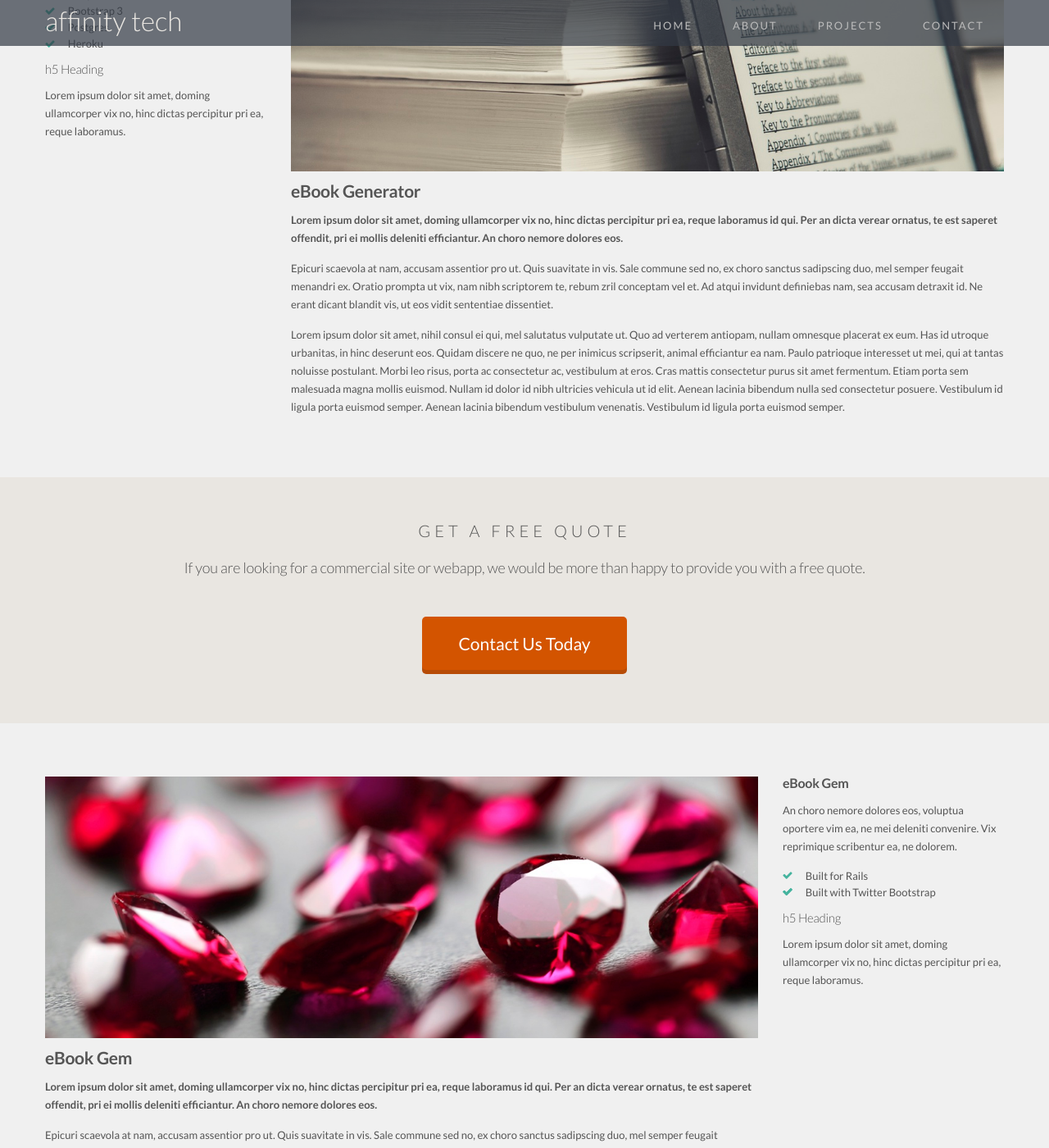
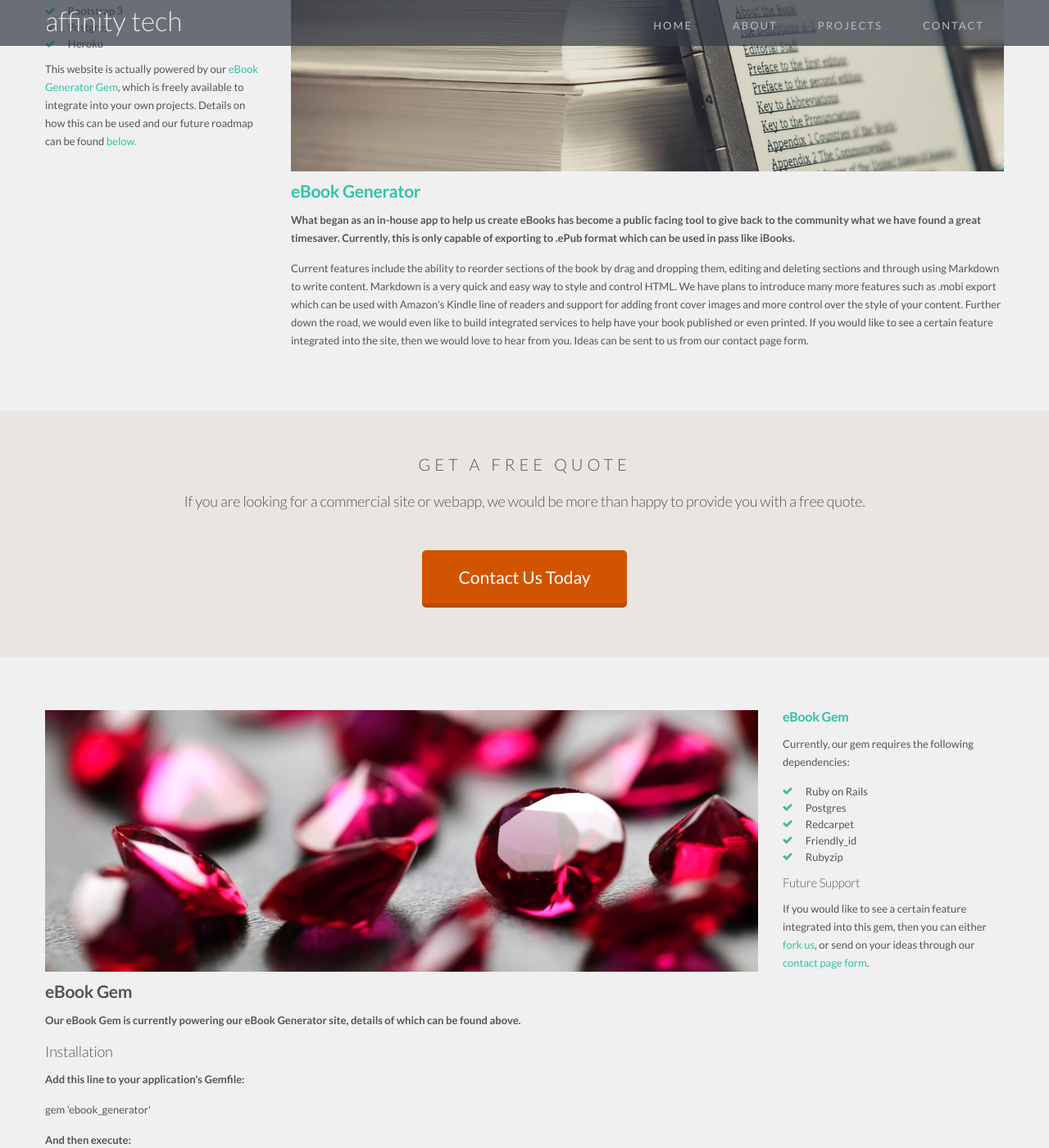
Before and after one commit to affinity-digital-ltd/affinity-tech.github.io, a Jekyll site: the page built from index.html, in a window 1280 px wide and 1400 px high, scrolled down 1239 px. Shown: the whole window at 82% size. Built offline with Jekyll 4.4.1, drawn with Linux system fonts in a browser that asks for light colours; Markdown is read by kramdown in place of the engine named in the settings; some of the changed text lies outside the part shown.

Commit message:
updated all most site content

```diff
--- a/index.html
+++ b/index.html
@@ -1,7 +1,7 @@
 ---
 layout: default
-description: hi
-keywords: ji
+description: affinity tech provides its services for free to individuals and NPOs whose purpose is to provide for others.
+keywords: ebook, affinity, tech, affinity tech, websites, webdesign, rails, ruby, community, free
 title: We feel that giving to the community is important.  Which is why we offer our services for free to not-for-profit organisations.
 ---
 <div class="black-header">
@@ -59,14 +59,14 @@ title: We feel that giving to the community is important.  Which is why we offer
 		    <div class="animated bounceInRight"><i class="fa fa-comments-o colour big"></i></div>
 		    <h2>Our Process</h2>
   			<p>
-  				If you have a project which you believe affinity tech could help with, then please get in contact with your proposal.
+  				If you have a project which you believe affinity tech could help with, then please get in contact with us.
   			</p>
-				<h5>Add Icons To Your List</h5>
+				<h5>Please provide us with the following information:</h5>
 				<ul class="fa-ul">
-					<li><i class="fa-li fa fa-desktop colour"></i> Powerful front-end framework</li>
-					<li><i class="fa-li fa fa-laptop colour"></i> Built with Twitter Bootstrap</li>
-					<li><i class="fa-li fa fa-tablet colour"></i> CSS3 Animations</li>
-					<li><i class="fa-li fa fa-mobile-phone colour"></i> One font, 249 icons</li>
+					<li><i class="fa-li fa fa-check colour"></i> What product/service you wish to provide </li>
+					<li><i class="fa-li fa fa-check colour"></i> How others can benefit </li>
+					<li><i class="fa-li fa fa-check colour"></i> How you would like us to support you </li>
+					<li><i class="fa-li fa fa-check colour"></i> We aim to respond within 24 hours </li>
 				</ul>
 
 				<div class="pad25"></div>
@@ -114,7 +114,7 @@ title: We feel that giving to the community is important.  Which is why we offer
           <li><i class="fa-li fa fa-check colour"></i> Postgres</li>
           <li><i class="fa-li fa fa-check colour"></i> Heroku</li>
         </ul>
-        <h5>h5 Heading</h5><p>Lorem ipsum dolor sit amet, doming ullamcorper vix no, hinc dictas percipitur pri ea, reque laboramus.</p>
+      <p>This website is actually powered by our <a href="#ebook-gem">eBook Generator Gem</a>, which is freely available to integrate into your own projects.  Details on how this can be used and our future roadmap can be found <a href="#ebook-gem-roadmap">below.</a></p>
 
         <div class="pad30"></div>
         <div class="col_full">
@@ -127,23 +127,17 @@ title: We feel that giving to the community is important.  Which is why we offer
           <!-- sidebar -->
 
   			<div class="myslider">
-         <img src="img/ebook.jpeg" alt="eBook Generator Image" >
+         <a href="http://ebook-generator.affinity-tech.com"><img src="img/ebook.jpeg" alt="eBook Generator Image" ></a>
   	    </div>
 
             <!-- /SLIDER set height and width of your images in the script at the bottom of page -->
 
-        <h2><span>eBook Generator</span></h2>
+        <h2><a href="http://ebook-generator.affinity-tech.com"><span>eBook Generator</span></a></h2>
 
-        <p><b>Lorem ipsum dolor sit amet, doming ullamcorper vix no, hinc dictas percipitur pri ea, reque laboramus id qui.
-        Per an dicta verear ornatus, te est saperet offendit, pri ei mollis deleniti efficiantur. An choro nemore dolores eos.</b></p>
+        <p><b>What began as an in-house app to help us create eBooks has become a public facing tool to give back to the community what we have found a great timesaver.  Currently, this is only capable of exporting to .ePub format which can be used in pass like iBooks.</b></p>
 
-        <p>Epicuri scaevola at nam, accusam assentior pro ut. Quis suavitate in vis. Sale commune sed no, ex choro sanctus sadipscing duo, mel semper
-        feugait menandri ex. Oratio prompta ut vix, nam nibh scriptorem te, rebum zril conceptam vel et. Ad atqui invidunt definiebas nam, sea accusam
-        detraxit id. Ne erant dicant blandit vis, ut eos vidit sententiae dissentiet.</p>
+        <p>Current features include the ability to reorder sections of the book by drag and dropping them, editing and deleting sections and through using Markdown to write content.  Markdown is a very quick and easy way to style and control HTML.  We have plans to introduce many more features such as .mobi export which can be used with Amazon's Kindle line of readers and support for adding front cover images and more control over the style of your content.  Further down the road, we would even like to build integrated services to help have your book published or even printed.  If you would like to see a certain feature integrated into the site, then we would love to hear from you.  Ideas can be sent to us from our contact page form.</p>
 
-        <p>Lorem ipsum dolor sit amet, nihil consul ei qui, mel salutatus vulputate ut. Quo ad verterem antiopam, nullam omnesque placerat ex eum.
-        Has id utroque urbanitas, in hinc deserunt eos. Quidam discere ne quo, ne per inimicus scripserit, animal efficiantur ea nam. Paulo patrioque interesset
-        ut mei, qui at tantas noluisse postulant. Morbi leo risus, porta ac consectetur ac, vestibulum at eros. Cras mattis consectetur purus sit amet fermentum. Etiam porta sem malesuada magna mollis euismod. Nullam id dolor id nibh ultricies vehicula ut id elit. Aenean lacinia bibendum nulla sed consectetur posuere. Vestibulum id ligula porta euismod semper. Aenean lacinia bibendum vestibulum venenatis. Vestibulum id ligula porta euismod semper.</p>
       </div>
     </div>
   </div>
@@ -164,7 +158,7 @@ title: We feel that giving to the community is important.  Which is why we offer
           	<!--banner-->
 
 
-<div class="pad30"></div>
+<div class="pad30" name="ebook-gem"></div>
 <div class="container wrapper">
   <div class="inner_content">
 
@@ -172,39 +166,86 @@ title: We feel that giving to the community is important.  Which is why we offer
       <div class="span9 pad15">
 
         <div class="myslider">
-          <img src="img/ebook-gem.jpeg" alt="eBook Generator Gem Image" >
+          <a href="https://github.com/krisquigley/ebook_generator"><img src="img/ebook-gem.jpeg" alt="eBook Generator Gem Image" ></a>
         </div>
 
 		    <h2><span>eBook Gem</span></h2>
 
-  			<p><b>Lorem ipsum dolor sit amet, doming ullamcorper vix no, hinc dictas percipitur pri ea, reque laboramus id qui.
-  			Per an dicta verear ornatus, te est saperet offendit, pri ei mollis deleniti efficiantur. An choro nemore dolores eos.</b></p>
+  			<p><b>Our eBook Gem is currently powering our eBook Generator site, details of which can be found above.</b></p>
 
-  			<p>Epicuri scaevola at nam, accusam assentior pro ut. Quis suavitate in vis. Sale commune sed no, ex choro sanctus sadipscing duo, mel semper
-  			feugait menandri ex. Oratio prompta ut vix, nam nibh scriptorem te, rebum zril conceptam vel et. Ad atqui invidunt definiebas nam, sea accusam
-  			detraxit id. Ne erant dicant blandit vis, ut eos vidit sententiae dissentiet.</p>
+        <h3>Installation</h3>
 
-  			<p>Lorem ipsum dolor sit amet, nihil consul ei qui, mel salutatus vulputate ut. Quo ad verterem antiopam, nullam omnesque placerat ex eum.
-  			Has id utroque urbanitas, in hinc deserunt eos. Quidam discere ne quo, ne per inimicus scripserit, animal efficiantur ea nam. Paulo patrioque interesset
-  			ut mei, qui at tantas noluisse postulant. Morbi leo risus, porta ac consectetur ac, vestibulum at eros. Cras mattis consectetur purus sit amet fermentum.
-  			Etiam porta sem malesuada magna mollis euismod. Nullam id dolor id nibh ultricies vehicula ut id elit. Aenean lacinia bibendum nulla sed consectetur posuere.
-  			Vestibulum id ligula porta euismod semper. Aenean lacinia bibendum vestibulum venenatis. Vestibulum id ligula porta euismod semper.</p>
+        <p><strong>Add this line to your application's Gemfile:</strong></p>
+
+        <p>gem 'ebook_generator'</p>
+
+        <p><strong>And then execute:</strong></p>
+
+        <p>$ bundle</p>
+
+        <p><strong>Or install it yourself as:</strong></p>
+
+        <p>$ gem install ebook_generator</p>
+
+        <h3>Usage</h3>
+
+  			<p><strong>Generate the tables needed to process the ebooks:</strong> rails generate ebook_generator</p>
+
+        <p><strong>Migrate the database:</strong> rake db:migrate</p>
+
+        <p><strong>Pass the id for the ebook you want to generate:</strong> EbookGenerator.generate_ebook(ebook.id)</p>
+
+        <p>This will then generate an ePub based on the values in the db and output to the /tmp folder.</p>
+
+        <h3 name="ebook-gem-roadmap">Feature Roadmap</h3>
+
+  			<p>
+          <h4>
+        <a name="user-content-010" class="anchor" href="#010"><span class="octicon octicon-link"></span></a>0.1.0</h4>
+
+        <ul>
+        <li>Kindle support</li>
+        <li>Tests</li>
+        </ul><h3>
+        <a name="user-content-020" class="anchor" href="#020"><span class="octicon octicon-link"></span></a>0.2.0</h3>
+
+        <ul>
+        <li>Style editing</li>
+      </ul><h4>
+        <a name="user-content-030" class="anchor" href="#030"><span class="octicon octicon-link"></span></a>0.3.0</h4>
+
+        <ul>
+        <li>PDF out</li>
+      </ul><h4>
+        <a name="user-content-040" class="anchor" href="#040"><span class="octicon octicon-link"></span></a>0.4.0</h4>
+
+        <ul>
+        <li>HTML out</li>
+        <li>Image support for the front cover</li>
+      </ul><h4>
+        <a name="user-content-050" class="anchor" href="#050"><span class="octicon octicon-link"></span></a>0.5.0</h4>
+
+        <ul>
+        <li>HTML to eBook conversion</li>
+      </ul>
+        </p>
       </div>
 
 			<!-- sidebar -->
 
 			<div class="span3 marg-topminus1">
-        <h4><span>eBook Gem</span></h4>
-        <p>An choro nemore dolores eos, voluptua oportere vim ea, ne mei deleniti convenire. Vix reprimique scribentur ea, ne dolorem.</p>
+        <h4><a href="https://github.com/krisquigley/ebook_generator"><span>eBook Gem</span></a></h4>
+        <p>Currently, our gem requires the following dependencies:</p>
 
         <ul class="fa-ul">
-          <li><i class="fa-li fa fa-check colour"></i> Built for Rails</li>
-          <li><i class="fa-li fa fa-check colour"></i> </li>
-          <li><i class="fa-li fa fa-check colour"></i> </li>
-          <li><i class="fa-li fa fa-check colour"></i> Built with Twitter Bootstrap</li>
+          <li><i class="fa-li fa fa-check colour"></i> Ruby on Rails</li>
+          <li><i class="fa-li fa fa-check colour"></i> Postgres</li>
+          <li><i class="fa-li fa fa-check colour"></i> Redcarpet</li>
+          <li><i class="fa-li fa fa-check colour"></i> Friendly_id</li>
+          <li><i class="fa-li fa fa-check colour"></i> Rubyzip</li>
         </ul>
 
-  			<h5>h5 Heading</h5><p>Lorem ipsum dolor sit amet, doming ullamcorper vix no, hinc dictas percipitur pri ea, reque laboramus.</p>
+  			<h5>Future Support</h5><p>If you would like to see a certain feature integrated into this gem, then you can either <a href="https://github.com/krisquigley/ebook_generator">fork us</a>, or send on your ideas through our <a href="#contact">contact page form</a>.</p>
   			<div class="pad30"></div>
 
       </div>
@@ -251,14 +292,14 @@ title: We feel that giving to the community is important.  Which is why we offer
       <div class="row">
         <div class="span3">
          <h4><span>Pali Canon</span></h4>
-         <p></p>
+         <p>The Pali Canon will be built on the following technologies:</p>
          <ul class="fa-ul">
-           <li><i class="fa-li fa fa-check colour"></i> Responsive Design</li>
-           <li><i class="fa-li fa fa-check colour"></i> One font, 249 icons</li>
-           <li><i class="fa-li fa fa-check colour"></i> Powerful front-end framework</li>
-           <li><i class="fa-li fa fa-check colour"></i> Built with Twitter Bootstrap</li>
+           <li><i class="fa-li fa fa-check colour"></i> Ruby on Rails</li>
+           <li><i class="fa-li fa fa-check colour"></i> Postgres</li>
+           <li><i class="fa-li fa fa-check colour"></i> Bootstrap 3</li>
+           <li><i class="fa-li fa fa-check colour"></i> Hosted on Heroku</li>
          </ul>
-        <h5>h5 Heading</h5><p>Lorem ipsum dolor sit amet, doming ullamcorper vix no, hinc dictas percipitur pri ea, reque laboramus.</p>
+
 
         <div class="pad30"></div>
 
@@ -275,13 +316,8 @@ title: We feel that giving to the community is important.  Which is why we offer
 
         <p><b>We are currently in the process of importing the HTML of over 1000 suttas from <a href="http://www.accesstoinsight.com/">Access to Insight</a> in order to generate eBooks for free distribution.</b></p>
 
-        <p>Epicuri scaevola at nam, accusam assentior pro ut. Quis suavitate in vis. Sale commune sed no, ex choro sanctus sadipscing duo, mel semper
-        feugait menandri ex. Oratio prompta ut vix, nam nibh scriptorem te, rebum zril conceptam vel et. Ad atqui invidunt definiebas nam, sea accusam
-        detraxit id. Ne erant dicant blandit vis, ut eos vidit sententiae dissentiet.</p>
+        <p>Currently a landing page, the Pali Canon site will eventually hold over 1000 suttas from the Pali Canon which are available in HTML on <a href="http://www.accesstoinsight.com/">Access to Insight</a>.  We are in the process of moving the content into our database after which will be used to generate eBooks of the Pali Canon to make it much more convenient for people to read them away from a computer.</p>
 
-        <p>Lorem ipsum dolor sit amet, nihil consul ei qui, mel salutatus vulputate ut. Quo ad verterem antiopam, nullam omnesque placerat ex eum.
-        Has id utroque urbanitas, in hinc deserunt eos. Quidam discere ne quo, ne per inimicus scripserit, animal efficiantur ea nam. Paulo patrioque interesset
-        ut mei, qui at tantas noluisse postulant. Morbi leo risus, porta ac consectetur ac, vestibulum at eros. Cras mattis consectetur purus sit amet fermentum. Etiam porta sem malesuada magna mollis euismod. Nullam id dolor id nibh ultricies vehicula ut id elit. Aenean lacinia bibendum nulla sed consectetur posuere. Vestibulum id ligula porta euismod semper. Aenean lacinia bibendum vestibulum venenatis. Vestibulum id ligula porta euismod semper.</p>
       </div>
     </div>
   </div>
```
